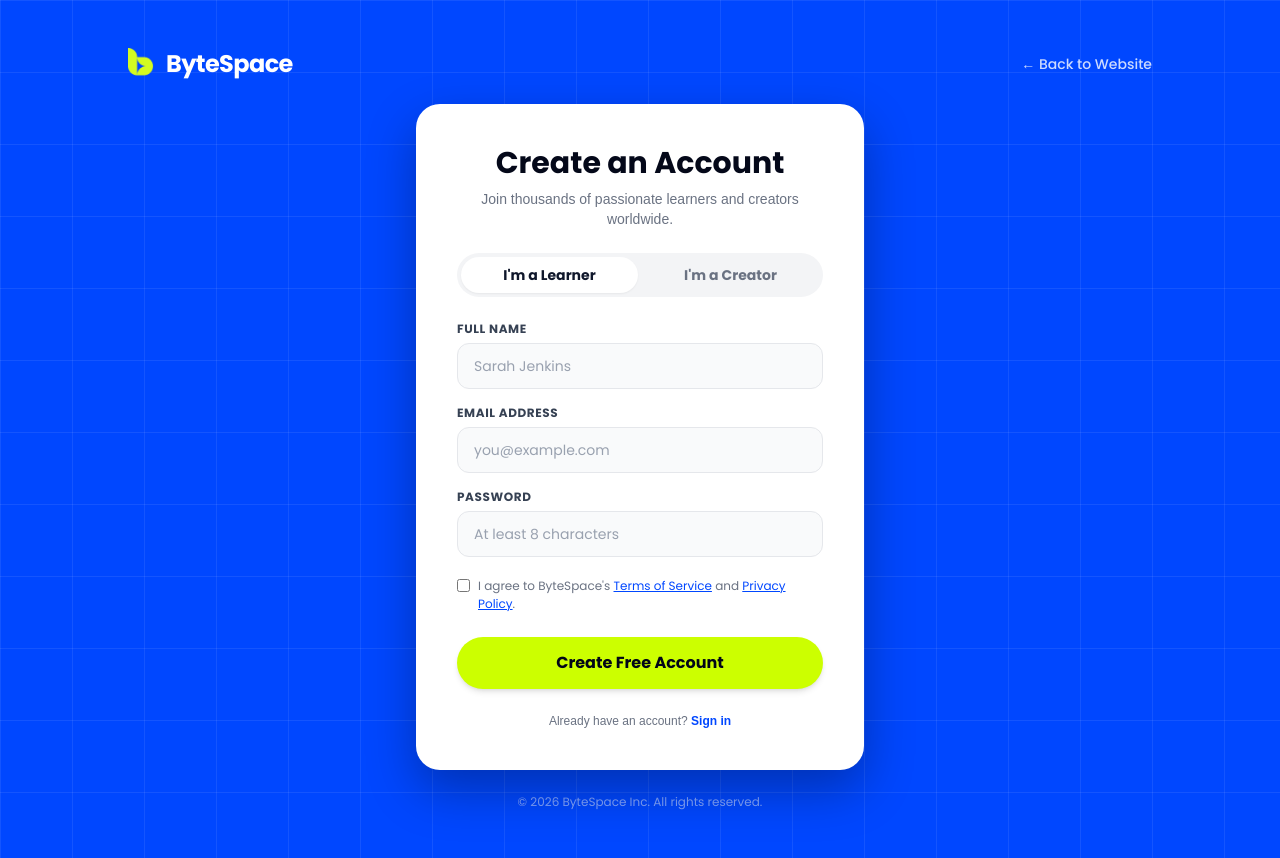
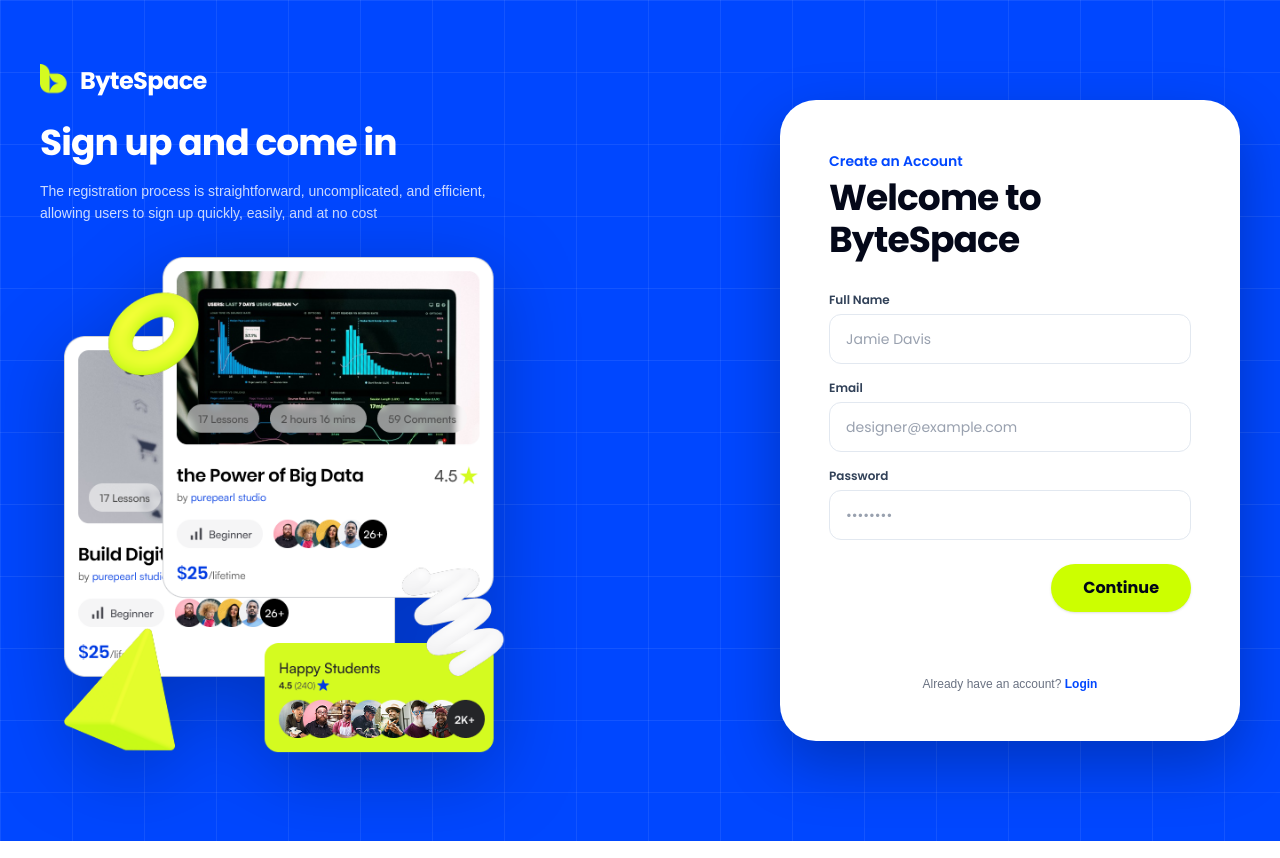
Before and after one commit to mjunayed2003/Doin-Tech-Limited-task, a Next.js app: page /join in a window 1280 px wide. Built offline with nearby package versions, Linux system fonts and the light colour scheme; a web font is replaced by a local one.

Commit message:
feat: add join and signin pages with authentication form UI and asset images

```diff
--- a/app/join/page.tsx
+++ b/app/join/page.tsx
@@ -5,27 +5,26 @@ import Image from "next/image";
 import Link from "next/link";
 
 export default function JoinPage() {
-  const [role, setRole] = useState<"learner" | "creator">("learner");
   const [fullName, setFullName] = useState("");
   const [email, setEmail] = useState("");
   const [password, setPassword] = useState("");
-  const [agreed, setAgreed] = useState(false);
 
   const handleSubmit = (e: React.FormEvent) => {
     e.preventDefault();
-    if (!agreed) {
-      alert("Please agree to the Terms of Service.");
-      return;
-    }
-    alert(`Account created for ${fullName} (${role})!`);
+    alert(`Account created for ${fullName || "User"}!`);
   };
 
   return (
-    <main className="min-h-screen w-full bg-grid-pattern relative flex flex-col justify-between items-center px-4 py-8 sm:py-12">
-      {/* Top Bar with Home Link */}
-      <div className="w-full max-w-5xl flex items-center justify-between mb-6">
-        <Link href="/" className="inline-flex items-center gap-2 group">
-          <div className="w-[30px] h-[32px] overflow-hidden relative shrink-0">
+    <main className="min-h-screen w-full bg-grid-pattern relative flex items-center justify-center p-4 sm:p-6 lg:p-10 overflow-hidden">
+      {/* Main 2-Column Container matching Figma screenshot */}
+      <div className="w-full max-w-[1240px] mx-auto grid grid-cols-1 lg:grid-cols-12 gap-10 lg:gap-8 items-center relative z-10 py-6">
+        {/* ========================================================= */}
+        {/* LEFT COLUMN: Logo, Headline & Visual Graphic              */}
+        {/* ========================================================= */}
+        <div className="lg:col-span-6 flex flex-col items-start justify-center relative select-none">
+          {/* ByteSpace Logo at top */}
+          <Link href="/" className="inline-flex items-center gap-2 group mb-5">
+            <div className="w-[32px] h-[34px] overflow-hidden relative shrink-0">
               <Image
                 src="/images/Header_Logo.png"
                 alt="ByteSpace"
@@ -39,55 +38,52 @@ export default function JoinPage() {
             </span>
           </Link>
 
-        <Link
-          href="/"
-          className="text-xs sm:text-sm font-medium text-white/80 hover:text-white transition-colors"
-        >
-          ← Back to Website
-        </Link>
+          {/* Heading matching Figma */}
+          <h1 className="text-white font-bold text-2xl sm:text-3xl md:text-4xl tracking-tight leading-snug">
+            Sign up and come in
+          </h1>
+
+          {/* Subtitle matching Figma */}
+          <p className="mt-3 text-white/80 text-xs sm:text-sm leading-relaxed max-w-md font-['Satoshi',sans-serif]">
+            The registration process is straightforward, uncomplicated, and
+            efficient, allowing users to sign up quickly, easily, and at no cost
+          </p>
+
+          {/* User's Exact Graphic Image from Figma */}
+          <div className="mt-6 sm:mt-8 relative w-full max-w-[460px] lg:max-w-[490px]">
+            <Image
+              src="/images/create  and signin.png"
+              alt="ByteSpace Course Showcase"
+              width={530}
+              height={560}
+              priority
+              className="w-full h-auto object-contain drop-shadow-[0_20px_40px_rgba(0,0,0,0.25)]"
+            />
+          </div>
         </div>
 
-      {/* Main Centered Join Card */}
-      <div className="w-full max-w-md bg-white rounded-3xl p-8 sm:p-10 shadow-[0_20px_50px_rgba(0,0,0,0.3)] border border-white/20 relative z-10 my-auto">
-        <div className="text-center">
-          <h1 className="text-2xl sm:text-3xl font-extrabold text-[#040819]">
+        {/* ========================================================= */}
+        {/* RIGHT COLUMN: White Registration Card                     */}
+        {/* ========================================================= */}
+        <div className="lg:col-span-6 flex justify-center lg:justify-end">
+          <div className="w-full max-w-[460px] bg-white rounded-[32px] sm:rounded-[36px] p-8 sm:p-12 shadow-[0_24px_60px_rgba(0,0,0,0.25)] border border-white/40 flex flex-col justify-between">
+            <div>
+              {/* Eyebrow: Create an Account */}
+              <span className="text-xs sm:text-sm font-semibold text-[#0047FF]">
                 Create an Account
-          </h1>
-          <p className="mt-2 text-xs sm:text-sm text-gray-500 font-['Satoshi',sans-serif]">
-            Join thousands of passionate learners and creators worldwide.
-          </p>
-        </div>
+              </span>
 
-        {/* Role Toggle Selector */}
-        <div className="mt-6 bg-gray-100 p-1 rounded-full grid grid-cols-2 gap-1">
-          <button
-            type="button"
-            onClick={() => setRole("learner")}
-            className={`py-2 text-xs sm:text-sm font-bold rounded-full transition-all cursor-pointer ${
-              role === "learner"
-                ? "bg-white text-slate-900 shadow-xs"
-                : "text-gray-500 hover:text-black"
-            }`}
-          >
-            I&apos;m a Learner
-          </button>
-          <button
-            type="button"
-            onClick={() => setRole("creator")}
-            className={`py-2 text-xs sm:text-sm font-bold rounded-full transition-all cursor-pointer ${
-              role === "creator"
-                ? "bg-[#CCFF00] text-slate-950 shadow-xs"
-                : "text-gray-500 hover:text-black"
-            }`}
-          >
-            I&apos;m a Creator
-          </button>
-        </div>
+              {/* Heading: Welcome to ByteSpace */}
+              <h2 className="mt-1 text-3xl sm:text-4xl font-extrabold text-[#040819] tracking-tight leading-[115%]">
+                Welcome to <br />
+                ByteSpace
+              </h2>
 
-        {/* Credentials Form */}
-        <form onSubmit={handleSubmit} className="mt-6 space-y-4">
+              {/* Registration Form */}
+              <form onSubmit={handleSubmit} className="mt-8 space-y-4">
+                {/* Full Name */}
                 <div>
-            <label className="block text-xs font-bold text-gray-700 uppercase tracking-wider mb-1.5">
+                  <label className="block text-xs font-semibold text-slate-700 mb-1.5">
                     Full Name
                   </label>
                   <input
@@ -95,27 +91,29 @@ export default function JoinPage() {
                     required
                     value={fullName}
                     onChange={(e) => setFullName(e.target.value)}
-              placeholder="Sarah Jenkins"
-              className="w-full px-4 py-3 bg-gray-50 border border-gray-200 rounded-xl text-sm text-[#040819] placeholder:text-gray-400 focus:outline-none focus:border-[#040819] focus:bg-white transition-all"
+                    placeholder="Jamie Davis"
+                    className="w-full px-4 py-3.5 bg-white border border-[#E2E8F0] rounded-xl text-sm text-slate-900 placeholder:text-gray-400 focus:outline-none focus:border-[#0047FF] focus:ring-1 focus:ring-[#0047FF] transition-all"
                   />
                 </div>
 
+                {/* Email */}
                 <div>
-            <label className="block text-xs font-bold text-gray-700 uppercase tracking-wider mb-1.5">
-              Email Address
+                  <label className="block text-xs font-semibold text-slate-700 mb-1.5">
+                    Email
                   </label>
                   <input
                     type="email"
                     required
                     value={email}
                     onChange={(e) => setEmail(e.target.value)}
-              placeholder="you@example.com"
-              className="w-full px-4 py-3 bg-gray-50 border border-gray-200 rounded-xl text-sm text-[#040819] placeholder:text-gray-400 focus:outline-none focus:border-[#040819] focus:bg-white transition-all"
+                    placeholder="designer@example.com"
+                    className="w-full px-4 py-3.5 bg-white border border-[#E2E8F0] rounded-xl text-sm text-slate-900 placeholder:text-gray-400 focus:outline-none focus:border-[#0047FF] focus:ring-1 focus:ring-[#0047FF] transition-all"
                   />
                 </div>
 
+                {/* Password */}
                 <div>
-            <label className="block text-xs font-bold text-gray-700 uppercase tracking-wider mb-1.5">
+                  <label className="block text-xs font-semibold text-slate-700 mb-1.5">
                     Password
                   </label>
                   <input
@@ -123,55 +121,36 @@ export default function JoinPage() {
                     required
                     value={password}
                     onChange={(e) => setPassword(e.target.value)}
-              placeholder="At least 8 characters"
-              className="w-full px-4 py-3 bg-gray-50 border border-gray-200 rounded-xl text-sm text-[#040819] placeholder:text-gray-400 focus:outline-none focus:border-[#040819] focus:bg-white transition-all"
+                    placeholder="••••••••"
+                    className="w-full px-4 py-3.5 bg-white border border-[#E2E8F0] rounded-xl text-sm text-slate-900 placeholder:text-gray-400 focus:outline-none focus:border-[#0047FF] focus:ring-1 focus:ring-[#0047FF] transition-all"
                   />
                 </div>
 
-          {/* Agree Terms Checkbox */}
-          <div className="flex items-start gap-2 pt-1">
-            <input
-              type="checkbox"
-              id="terms"
-              checked={agreed}
-              onChange={(e) => setAgreed(e.target.checked)}
-              className="mt-0.5 rounded border-gray-300 text-[#040819] focus:ring-[#040819]"
-            />
-            <label htmlFor="terms" className="text-xs text-gray-500 leading-normal cursor-pointer">
-              I agree to ByteSpace&apos;s{" "}
-              <a href="#" className="text-[#0047FF] underline">
-                Terms of Service
-              </a>{" "}
-              and{" "}
-              <a href="#" className="text-[#0047FF] underline">
-                Privacy Policy
-              </a>
-              .
-            </label>
+                {/* Continue Button (Aligned Right matching Figma) */}
+                <div className="pt-2 flex justify-end">
+                  <button
+                    type="submit"
+                    className="bg-[#CCFF00] hover:bg-[#b8eb00] active:scale-95 text-slate-950 font-bold text-sm sm:text-base px-8 py-3 rounded-full transition-all duration-200 cursor-pointer shadow-sm text-center"
+                  >
+                    Continue
+                  </button>
+                </div>
+              </form>
             </div>
 
-          {/* Submit Button */}
-          <button
-            type="submit"
-            className="w-full mt-2 bg-[#CCFF00] hover:bg-[#b8eb00] active:scale-98 text-slate-950 font-bold py-3.5 rounded-full text-sm sm:text-base transition-all shadow-md cursor-pointer"
+            {/* Bottom: Already have an account? Login */}
+            <div className="mt-12 sm:mt-16 text-center text-xs text-gray-500 font-['Satoshi',sans-serif]">
+              Already have an account?{" "}
+              <Link
+                href="/signin"
+                className="text-[#0047FF] font-semibold hover:underline"
               >
-            {role === "creator" ? "Apply as Creator" : "Create Free Account"}
-          </button>
-        </form>
-
-        {/* Switch to Sign In */}
-        <p className="mt-6 text-center text-xs text-gray-500 font-['Satoshi',sans-serif]">
-          Already have an account?{" "}
-          <Link href="/signin" className="text-[#0047FF] font-bold hover:underline">
-            Sign in
+                Login
               </Link>
-        </p>
             </div>
-
-      {/* Subtle Copyright */}
-      <p className="text-xs text-white/50 mt-6">
-        © {new Date().getFullYear()} ByteSpace Inc. All rights reserved.
-      </p>
+          </div>
+        </div>
+      </div>
     </main>
   );
 }
--- a/app/signin/page.tsx
+++ b/app/signin/page.tsx
@@ -7,21 +7,23 @@ import Link from "next/link";
 export default function SignInPage() {
   const [email, setEmail] = useState("");
   const [password, setPassword] = useState("");
-  const [showPassword, setShowPassword] = useState(false);
-  const [rememberMe, setRememberMe] = useState(false);
 
   const handleSubmit = (e: React.FormEvent) => {
     e.preventDefault();
-    // Simulate sign-in action
-    alert(`Signing in with ${email}...`);
+    alert(`Signing in as ${email}...`);
   };
 
   return (
-    <main className="min-h-screen w-full bg-grid-pattern relative flex flex-col justify-between items-center px-4 py-8 sm:py-12">
-      {/* Top Bar with Home Link */}
-      <div className="w-full max-w-5xl flex items-center justify-between mb-6">
-        <Link href="/" className="inline-flex items-center gap-2 group">
-          <div className="w-[30px] h-[32px] overflow-hidden relative shrink-0">
+    <main className="min-h-screen w-full bg-grid-pattern relative flex items-center justify-center p-4 sm:p-6 lg:p-10 overflow-hidden">
+      {/* Main 2-Column Container */}
+      <div className="w-full max-w-[1240px] mx-auto grid grid-cols-1 lg:grid-cols-12 gap-10 lg:gap-8 items-center relative z-10 py-6">
+        {/* ========================================================= */}
+        {/* LEFT COLUMN: Logo, Headline & Visual Graphic              */}
+        {/* ========================================================= */}
+        <div className="lg:col-span-6 flex flex-col items-start justify-center relative select-none">
+          {/* ByteSpace Logo at top */}
+          <Link href="/" className="inline-flex items-center gap-2 group mb-5">
+            <div className="w-[32px] h-[34px] overflow-hidden relative shrink-0">
               <Image
                 src="/images/Header_Logo.png"
                 alt="ByteSpace"
@@ -35,140 +37,112 @@ export default function SignInPage() {
             </span>
           </Link>
 
-        <Link
-          href="/"
-          className="text-xs sm:text-sm font-medium text-white/80 hover:text-white transition-colors"
-        >
-          ← Back to Website
-        </Link>
+          {/* Heading */}
+          <h1 className="text-white font-bold text-2xl sm:text-3xl md:text-4xl tracking-tight leading-snug">
+            Sign in and continue
+          </h1>
+
+          {/* Subtitle */}
+          <p className="mt-3 text-white/80 text-xs sm:text-sm leading-relaxed max-w-md font-['Satoshi',sans-serif]">
+            Pick up right where you left off. Continue your lessons, check project
+            feedback, and collaborate with your community.
+          </p>
+
+          {/* User's Exact Graphic Image from Figma */}
+          <div className="mt-6 sm:mt-8 relative w-full max-w-[460px] lg:max-w-[490px]">
+            <Image
+              src="/images/create  and signin.png"
+              alt="ByteSpace Course Showcase"
+              width={530}
+              height={560}
+              priority
+              className="w-full h-auto object-contain drop-shadow-[0_20px_40px_rgba(0,0,0,0.25)]"
+            />
+          </div>
         </div>
 
-      {/* Main Centered Auth Card */}
-      <div className="w-full max-w-md bg-white rounded-3xl p-8 sm:p-10 shadow-[0_20px_50px_rgba(0,0,0,0.3)] border border-white/20 relative z-10 my-auto">
-        <div className="text-center">
-          <h1 className="text-2xl sm:text-3xl font-extrabold text-[#040819]">
-            Welcome Back
-          </h1>
-          <p className="mt-2 text-xs sm:text-sm text-gray-500 font-['Satoshi',sans-serif]">
-            Enter your email and password to access your courses.
-          </p>
-        </div>
+        {/* ========================================================= */}
+        {/* RIGHT COLUMN: White Login Card                            */}
+        {/* ========================================================= */}
+        <div className="lg:col-span-6 flex justify-center lg:justify-end">
+          <div className="w-full max-w-[460px] bg-white rounded-[32px] sm:rounded-[36px] p-8 sm:p-12 shadow-[0_24px_60px_rgba(0,0,0,0.25)] border border-white/40 flex flex-col justify-between">
+            <div>
+              {/* Eyebrow */}
+              <span className="text-xs sm:text-sm font-semibold text-[#0047FF]">
+                Sign In
+              </span>
 
-        {/* Social Sign In Buttons */}
-        <div className="mt-6 flex flex-col gap-2.5">
-          <button
-            type="button"
-            className="w-full flex items-center justify-center gap-3 py-2.5 px-4 border border-gray-200 rounded-full text-xs sm:text-sm font-semibold text-gray-700 hover:bg-gray-50 transition-colors"
-          >
-            <svg className="w-4 h-4" viewBox="0 0 24 24">
-              <path
-                fill="#4285F4"
-                d="M23.745 12.27c0-.7-.06-1.4-.19-2.07H12v4.51h6.6c-.29 1.52-1.14 2.8-2.4 3.65v3h3.88c2.27-2.09 3.66-5.17 3.66-9.09z"
-              />
-              <path
-                fill="#34A853"
-                d="M12 24c3.24 0 5.95-1.08 7.93-2.91l-3.88-3c-1.08.72-2.45 1.16-4.05 1.16-3.12 0-5.77-2.1-6.72-4.93H1.24v3.09C3.26 21.48 7.33 24 12 24z"
-              />
-              <path
-                fill="#FBBC05"
-                d="M5.28 14.32c-.25-.72-.38-1.49-.38-2.32s.13-1.6.38-2.32V6.59H1.24C.45 8.16 0 9.97 0 12s.45 3.84 1.24 5.41l4.04-3.09z"
-              />
-              <path
-                fill="#EA4335"
-                d="M12 4.75c1.77 0 3.35.61 4.6 1.8l3.42-3.42C17.95 1.19 15.24 0 12 0 7.33 0 3.26 2.52 1.24 6.59l4.04 3.09c.95-2.83 3.6-4.93 6.72-4.93z"
-              />
-            </svg>
-            Continue with Google
-          </button>
-        </div>
+              {/* Heading */}
+              <h2 className="mt-1 text-3xl sm:text-4xl font-extrabold text-[#040819] tracking-tight leading-[115%]">
+                Welcome back to <br />
+                ByteSpace
+              </h2>
 
-        {/* Or Divider */}
-        <div className="my-6 flex items-center gap-3">
-          <div className="flex-1 h-px bg-gray-200" />
-          <span className="text-xs text-gray-400 font-medium">Or with email</span>
-          <div className="flex-1 h-px bg-gray-200" />
-        </div>
-
-        {/* Credentials Form */}
-        <form onSubmit={handleSubmit} className="space-y-4">
+              {/* Form */}
+              <form onSubmit={handleSubmit} className="mt-8 space-y-4">
+                {/* Email */}
                 <div>
-            <label className="block text-xs font-bold text-gray-700 uppercase tracking-wider mb-1.5">
-              Email Address
+                  <label className="block text-xs font-semibold text-slate-700 mb-1.5">
+                    Email
                   </label>
                   <input
                     type="email"
                     required
                     value={email}
                     onChange={(e) => setEmail(e.target.value)}
-              placeholder="you@example.com"
-              className="w-full px-4 py-3 bg-gray-50 border border-gray-200 rounded-xl text-sm text-[#040819] placeholder:text-gray-400 focus:outline-none focus:border-[#040819] focus:bg-white transition-all"
+                    placeholder="designer@example.com"
+                    className="w-full px-4 py-3.5 bg-white border border-[#E2E8F0] rounded-xl text-sm text-slate-900 placeholder:text-gray-400 focus:outline-none focus:border-[#0047FF] focus:ring-1 focus:ring-[#0047FF] transition-all"
                   />
                 </div>
 
+                {/* Password */}
                 <div>
                   <div className="flex items-center justify-between mb-1.5">
-              <label className="block text-xs font-bold text-gray-700 uppercase tracking-wider">
+                    <label className="block text-xs font-semibold text-slate-700">
                       Password
                     </label>
-              <a href="#" className="text-xs text-[#0047FF] hover:underline font-medium">
-                Forgot password?
+                    <a
+                      href="#"
+                      className="text-xs text-[#0047FF] hover:underline"
+                    >
+                      Forgot?
                     </a>
                   </div>
-            <div className="relative">
                   <input
-                type={showPassword ? "text" : "password"}
+                    type="password"
                     required
                     value={password}
                     onChange={(e) => setPassword(e.target.value)}
                     placeholder="••••••••"
-                className="w-full px-4 py-3 bg-gray-50 border border-gray-200 rounded-xl text-sm text-[#040819] placeholder:text-gray-400 focus:outline-none focus:border-[#040819] focus:bg-white transition-all"
+                    className="w-full px-4 py-3.5 bg-white border border-[#E2E8F0] rounded-xl text-sm text-slate-900 placeholder:text-gray-400 focus:outline-none focus:border-[#0047FF] focus:ring-1 focus:ring-[#0047FF] transition-all"
                   />
+                </div>
+
+                {/* Continue Button (Right aligned) */}
+                <div className="pt-2 flex justify-end">
                   <button
-                type="button"
-                onClick={() => setShowPassword(!showPassword)}
-                className="absolute right-3 top-1/2 -translate-y-1/2 text-xs text-gray-400 hover:text-gray-600"
+                    type="submit"
+                    className="bg-[#CCFF00] hover:bg-[#b8eb00] active:scale-95 text-slate-950 font-bold text-sm sm:text-base px-8 py-3 rounded-full transition-all duration-200 cursor-pointer shadow-sm text-center"
                   >
-                {showPassword ? "Hide" : "Show"}
+                    Continue
                   </button>
                 </div>
+              </form>
             </div>
 
-          {/* Remember me */}
-          <div className="flex items-center gap-2 pt-1">
-            <input
-              type="checkbox"
-              id="remember"
-              checked={rememberMe}
-              onChange={(e) => setRememberMe(e.target.checked)}
-              className="rounded border-gray-300 text-[#040819] focus:ring-[#040819]"
-            />
-            <label htmlFor="remember" className="text-xs text-gray-600 cursor-pointer">
-              Remember me for 30 days
-            </label>
+            {/* Bottom link: Don't have an account? Sign up */}
+            <div className="mt-12 sm:mt-16 text-center text-xs text-gray-500 font-['Satoshi',sans-serif]">
+              Don&apos;t have an account?{" "}
+              <Link
+                href="/join"
+                className="text-[#0047FF] font-semibold hover:underline"
+              >
+                Sign up
+              </Link>
             </div>
-
-          {/* Submit Button */}
-          <button
-            type="submit"
-            className="w-full mt-2 bg-[#CCFF00] hover:bg-[#b8eb00] active:scale-98 text-slate-950 font-bold py-3.5 rounded-full text-sm sm:text-base transition-all shadow-md cursor-pointer"
-          >
-            Sign In
-          </button>
-        </form>
-
-        {/* Switch to Sign Up */}
-        <p className="mt-6 text-center text-xs text-gray-500 font-['Satoshi',sans-serif]">
-          Don&apos;t have an account?{" "}
-          <Link href="/join" className="text-[#0047FF] font-bold hover:underline">
-            Sign up now
-          </Link>
-        </p>
           </div>
-
-      {/* Subtle Copyright */}
-      <p className="text-xs text-white/50 mt-6">
-        © {new Date().getFullYear()} ByteSpace Inc. All rights reserved.
-      </p>
+        </div>
+      </div>
     </main>
   );
 }
```
Also changed, not shown: public/images/create  and signin.png (added). Lines whose indentation alone changed are shown as unchanged.
